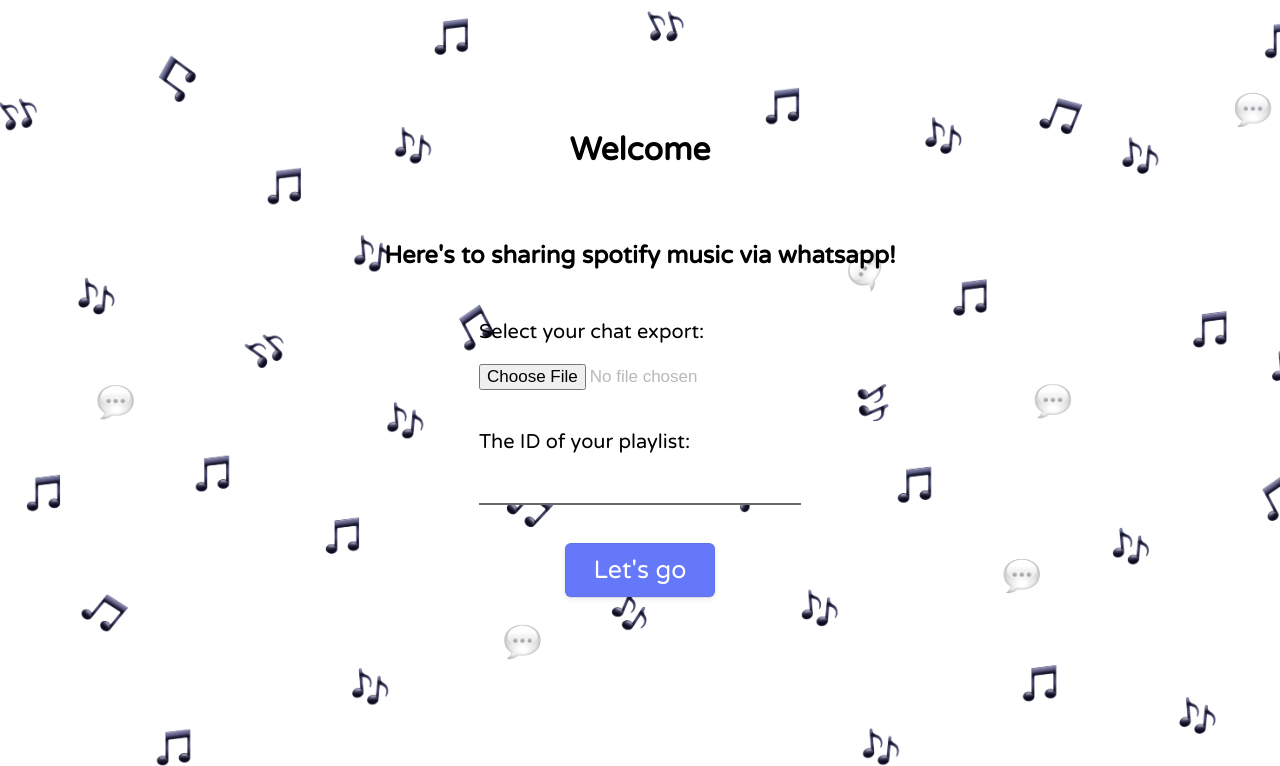
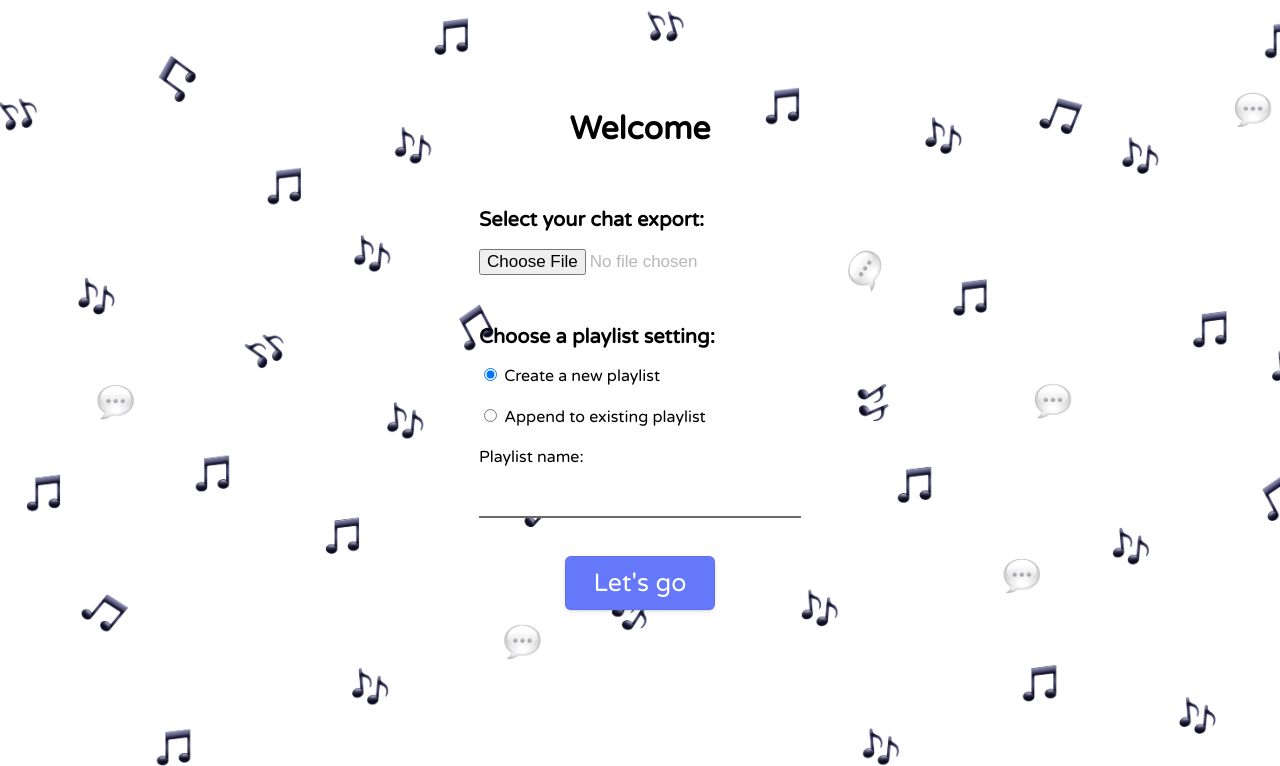
Before and after one commit to ginnoldf/whatsapp_chat_to_spotify_playlist, a Flask app: template server/templates/form.html in a window 1280 px wide. Shown: the top 766 px of the page. Run offline with Flask 3, Linux system fonts and the light colour scheme; the template is opened without the code that fills it, so the values that code supplies are empty; parts of the project's set-up code (start-up, migrations or seed data) failed here and were passed over.

Commit message:
better UX

```diff
--- a/server/server.py
+++ b/server/server.py
@@ -6,6 +6,8 @@ from urllib.parse import urlencode
 import re
 from requests.exceptions import HTTPError
 
+
+import spotify
 import util
 
 CLIENT_ID = os.getenv('SPOTIFY_CLIENT_ID')
@@ -31,10 +33,11 @@ def root():
 def login():
     session['state'] = util.get_random_string(16)
     url = 'https://accounts.spotify.com/authorize?'
+    scope = 'user-read-private playlist-modify-private playlist-modify-public playlist-read-private playlist-read-collaborative'
     params = {
         'response_type': 'code',
         'client_id': CLIENT_ID,
-        'scope': 'user-read-private user-read-email playlist-modify-private playlist-modify-public',
+        'scope': scope,
         'redirect_uri': REDIRECT_URI,
         'state': session['state']
     }
@@ -65,13 +68,9 @@ def callback():
     session['access_token'] = token_response.json()['access_token']
 
     # get users name to welcome them
-    playlist_url = 'https://api.spotify.com/v1/me'
-    headers = {'Authorization': 'Bearer ' + session['access_token']}
-    user_response = requests.get(playlist_url, params=params, headers=headers)
-    session['display_name'] = user_response.json()['display_name']
-    app.logger.info(session['display_name'] + ' logged in')
+    session['display_name'], session['spotify_user_id'] = spotify.get_userinfo(access_token=session['access_token'])
 
-    # redirect to playlist page
+    # redirect to form page
     return redirect('/form')
 
 
@@ -80,7 +79,9 @@ def form():
     # verify session
     if not util.session_valid(session):
         return redirect('/login')
-    return render_template('form.html', display_name=session['display_name'])
+    playlists = spotify.get_playlists(access_token=session['access_token'], spotify_user_id=session['spotify_user_id'])
+    app.logger.debug(playlists)
+    return render_template('form.html', display_name=session['display_name'], playlists=playlists)
 
 
 @app.route('/chat-to-playlist', methods=['POST'])
@@ -91,7 +92,10 @@ def chat_to_playlist():
 
     # read request
     received_file = request.files['chat_export']
-    playlist_id = request.form['playlist_id']
+    playlist_setting = request.form['playlist_rb']
+    new_playlist_name = request.form['new_playlist_name']
+    playlist_id = request.form['playlist_existing']
+
 
     # read chat file
     chat_path = '/tmp/' + util.get_random_string(16) + '.txt'
@@ -119,52 +123,30 @@ def chat_to_playlist():
             if url.startswith(track_prefix):
                 chat_track_ids.append(url.strip(track_prefix).split('?')[0])
 
+    # create a playlist if chosen
+    if playlist_setting == 'NEW':
+        playlist_id = spotify.create_playlist(access_token=session['access_token'],
+                                              spotify_user_id=session['spotify_user_id'],
+                                              playlist_name=new_playlist_name)
+
     # get tracks currently in the playlist
-    playlist_api_url = 'https://api.spotify.com/v1/playlists/' + playlist_id + '/tracks'
-    params = {'playlist_id': playlist_id}
-    headers = {'Authorization': 'Bearer ' + session['access_token']}
-    response = requests.get(playlist_api_url, params=params, headers=headers)
-
-    # handle unsuccessful playlist request
-    if response.status_code != 200:
-        return render_template('error.html', message='could not get playlist')
-
-    # get track ids
-    playlist_track_ids = [x['track']['id'] for x in response.json()['items']]
-    playlist_url = 'https://open.spotify.com/playlist/' + playlist_id
+    playlist_track_ids = spotify.get_playlist_track_ids(access_token=session['access_token'], playlist_id=playlist_id)
 
     # create requests to add tracks
     uris_to_add = []
     for track_id in chat_track_ids:
-
         # continue only if the track is not in the playlist already
         if track_id not in playlist_track_ids:
             uris_to_add.append('spotify:track:' + track_id)
 
-    # add 100 tracks at a time
-    while len(uris_to_add) > 0:
-        add_tracks_url = 'https://api.spotify.com/v1/playlists/' + playlist_id + '/tracks'
-        add_tracks_data = {'uris': uris_to_add[:100]}
-        add_tracks_headers = {'Authorization': 'Bearer ' + session['access_token']}
+    # add tracks to playlist
+    spotify.add_tracks_to_playlist(access_token=session['access_token'],
+                                   playlist_id=playlist_id,
+                                   track_uris=uris_to_add)
 
-        try:
-            add_tracks_response = requests.post(add_tracks_url, json=add_tracks_data, headers=add_tracks_headers)
-        except HTTPError as e:
-            app.logger.debug(e.response.text)
-            return render_template('error.html', message='could not add tracks')
-
-        # somehow not all requests throw exceptions
-        if add_tracks_response.status_code not in [200, 201]:
-            app.logger.debug('response status: ' + str(add_tracks_response.status_code))
-            app.logger.debug(add_tracks_response.reason)
-            return render_template('error.html', message='Spotify said '
-                                                         + str(add_tracks_response.status_code)
-                                                         + ' ' + add_tracks_response.reason)
-
-        # remove tracks that were added from the list
-        del uris_to_add[:100]
-
-    return render_template("done.html", display_name=session['display_name'], playlist_url=playlist_url)
+    return render_template("done.html",
+                           display_name=session['display_name'],
+                           playlist_url='https://open.spotify.com/playlist/' + playlist_id)
 
 
 if __name__ == "__main__":
--- a/server/static/style.css
+++ b/server/static/style.css
@@ -19,13 +19,19 @@ body {
     overflow: hidden;
 }
 
+h1 {
+    margin: 0 0 60px;
+}
+
 h2 {
-    margin: 50px 0 50px;
+    font-size: 20px;
+    margin-top: 0px;
 }
 
 label {
-    font-size: 20px;
+    font-size: 16px;
 }
+
 
 form {
     text-align: center;
@@ -39,9 +45,22 @@ form {
 input[type="file"] {
     font-size: 17px;
     color: #b8b8b8;
+    margin-bottom: 50px;
 }
 
+
 input[type=text] {
+    width: 100%;
+    padding: 12px 20px;
+    margin: 8px 0;
+    box-sizing: border-box;
+    border: none;
+    border-bottom: 2px solid dimgrey;
+    font-size: 15px;
+}
+
+select {
+    background: none;
     width: 100%;
     padding: 12px 20px;
     margin: 8px 0;
--- a/server/templates/form.html
+++ b/server/templates/form.html
@@ -1,5 +1,18 @@
 <!DOCTYPE html>
 <html lang="en">
+
+<script type="text/javascript">
+function playlistSettingCheck() {
+    if (document.getElementById('playlist_rb_new').checked) {
+        document.getElementById('new_playlist').style.display = 'block';
+        document.getElementById('existing_playlist').style.display = 'none';
+    }
+    else {
+        document.getElementById('new_playlist').style.display = 'none';
+        document.getElementById('existing_playlist').style.display = 'block';
+    }
+}
+</script>
 
 <head>
     <meta charset="UTF-8">
@@ -12,21 +25,39 @@
     <meta property="og:title" content="whatsapp2spotify" />
     <meta property="og:url" content="whatsapp2spotify.ginnold.berlin" />
     <meta property="og:description" content="Create a playlist from a chat" />
+    <link rel="stylesheet" type="text/css" href="/server/static/style.css" />
+    <link rel="stylesheet" type="text/css" href="/server/static/form.css" />
 </head>
 
-<body>
+<body onload="playlistSettingCheck();">
     <h1>Welcome {{ display_name }}</h1>
-    <h2>Here's to sharing spotify music via whatsapp!</h2>
 
     <form action="/chat-to-playlist" method="post" enctype="multipart/form-data">
         <div class="left">
-            <label for="chat_export">Select your chat export:</label>
-            <br><br>
+            <h2>Select your chat export:</h2>
             <input type="file" id="chat_export" name="chat_export" />
-            <br><br><br>
-            <label for="playlist_id">The ID of your playlist:</label>
             <br>
-            <input type="text" id="playlist_id" name="playlist_id" >
+            <h2>Choose a playlist setting:</h2>
+            <input type="radio" id="playlist_rb_new" name="playlist_rb" onclick="javascript:playlistSettingCheck();" value="NEW" checked/>
+            <label for="playlist_rb_new">Create a new playlist</label><br><br>
+            <input type="radio" id="playlist_rb_existing" name="playlist_rb" onclick="javascript:playlistSettingCheck();" value="EXISTING"/>
+            <label for="playlist_rb_existing">Append to existing playlist</label><br><br>
+            <div id="new_playlist">
+                <label for="new_playlist_name">Playlist name:</label>
+                <br>
+                <input type="text" id="new_playlist_name" name="new_playlist_name" >
+            </div>
+            <div id="existing_playlist">
+                <label for="playlist_existing">Choose your playlist:</label>
+                <br>
+                <select id="playlist_existing" name="playlist_existing">
+                {% for playlist in playlists %}
+                    <option value="{{ playlist['id'] }}"> {{ playlist['name'] }} </option>"
+                {% endfor %}
+                </select>
+            </div>
+
+
         </div>
         <input type="submit" value="Let's go">
     </form>
```
Also changed, not shown: server/spotify.py (added, +76 -0 lines).
